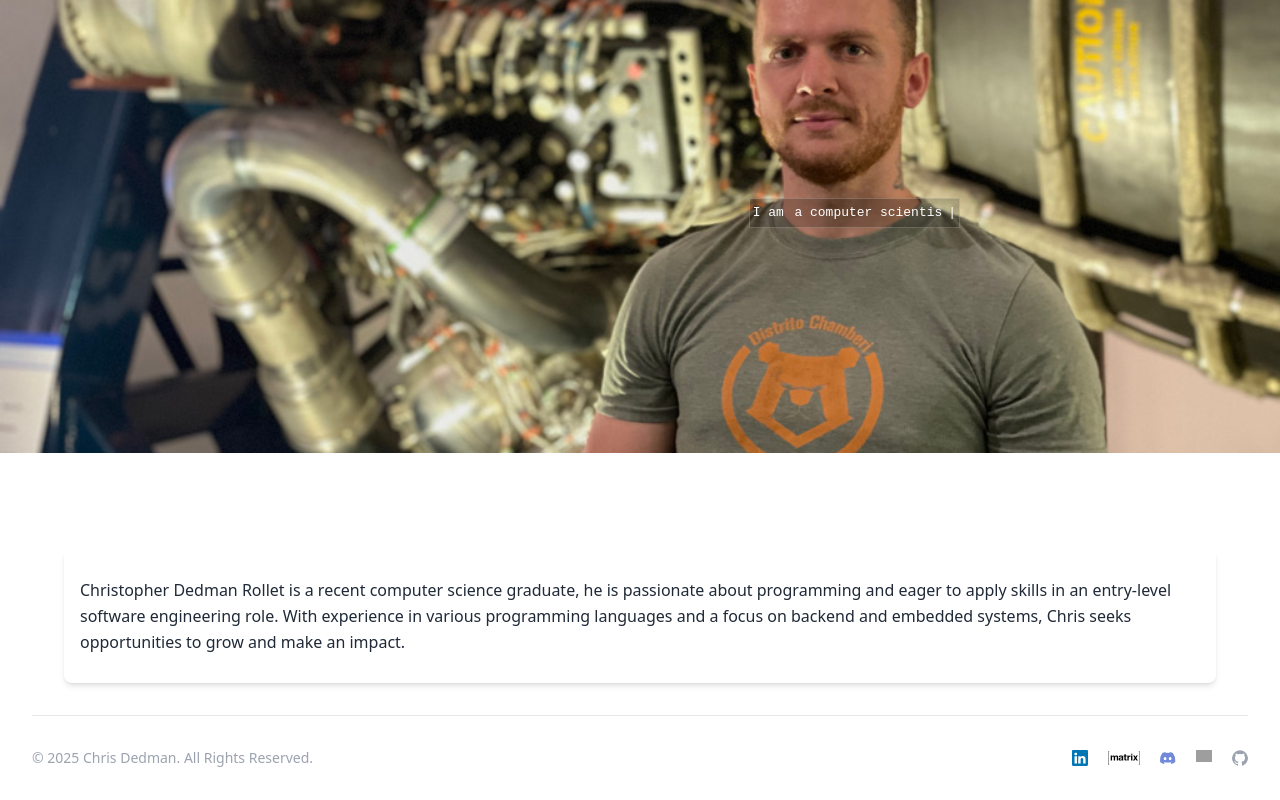
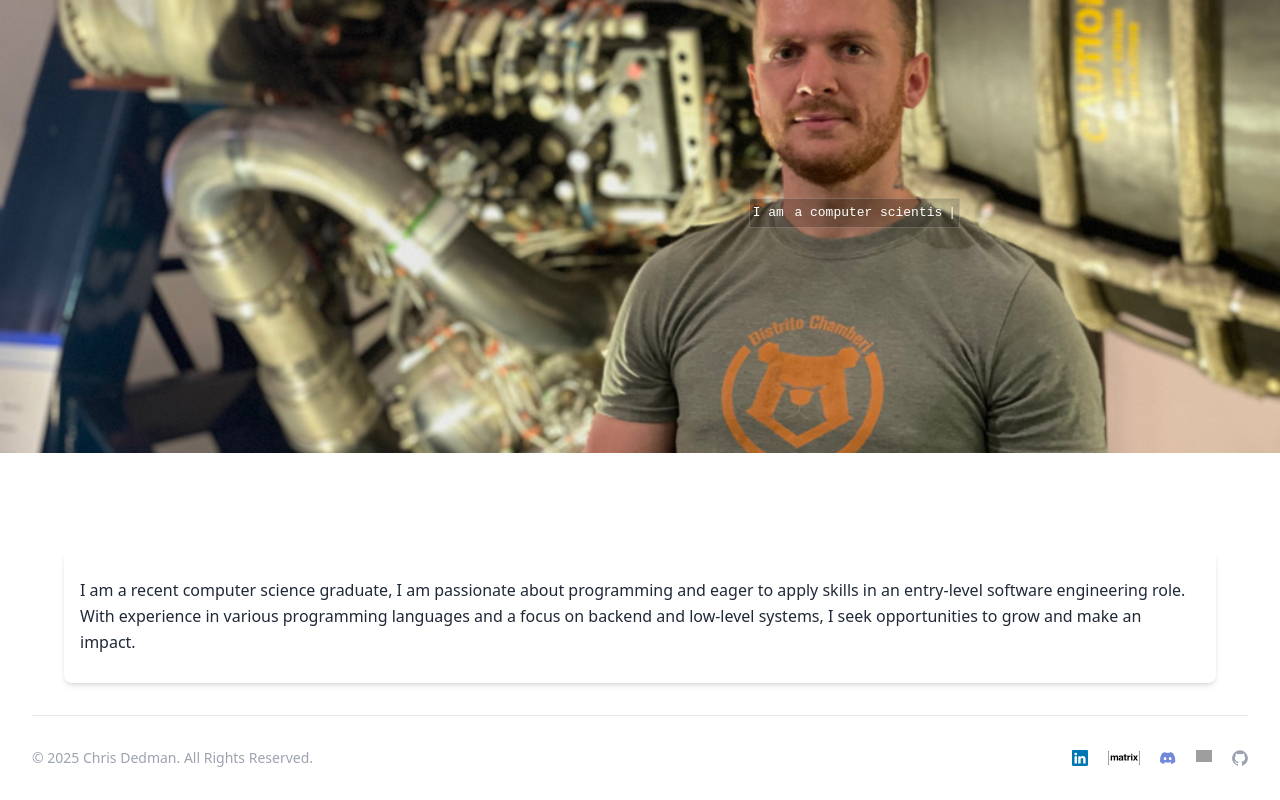
Before and after one commit to chrisdedman/website, a Next.js app: page / in a window 1280 px wide. Shown: the part 347-1147 px from the top of the page. Built offline with nearby package versions, Linux system fonts and the light colour scheme; grey boxes are pictures that could not be loaded.

Commit message:
update english sentences

```diff
--- a/src/app/page.tsx
+++ b/src/app/page.tsx
@@ -76,11 +76,11 @@ export default function Page() {
       <div className="flex-col p-4 lg:p-8 mt-16">
         <div className="p-4 max-w-6xl mx-auto flex-grow bg-white rounded-lg shadow-md">
           <p className="text-gray-800 leading-relaxed">
-            Christopher Dedman Rollet is a recent computer science graduate,
-            he is passionate about programming and eager to apply skills in an
+            I am a recent computer science graduate,
+            I am passionate about programming and eager to apply skills in an
             entry-level software engineering role. With experience in various
-            programming languages and a focus on backend and embedded systems, Chris
-            seeks opportunities to grow and make an impact.
+            programming languages and a focus on backend and low-level systems, I
+            seek opportunities to grow and make an impact.
           </p>
         </div>
         <Footer />
```
